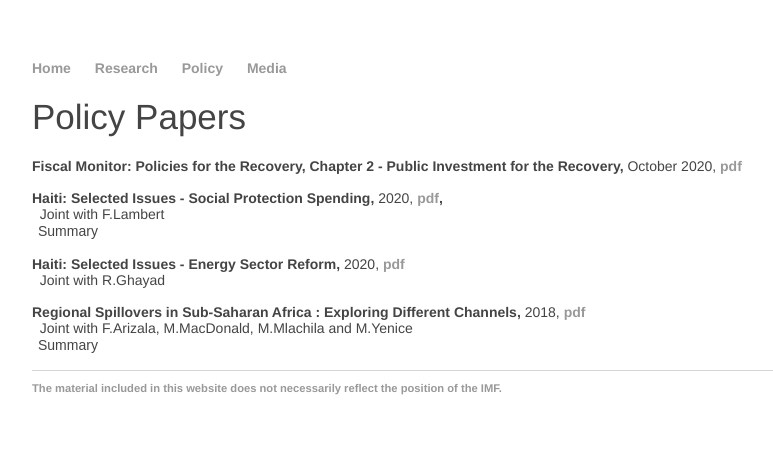
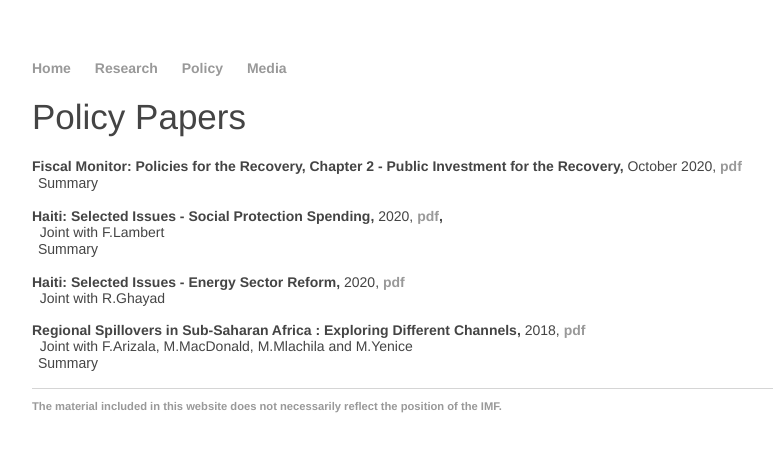
Before and after one commit to matthieubellon/matthieubellon.github.io, a Jekyll site: the page built from policy/index.html, in a window 1280 px wide. Shown: the top 452 px of the page, without its empty margins (160-933 px from the left). Built offline with Jekyll 4.4.1, drawn with Linux system fonts in a browser that asks for light colours.

Commit message:
Update index.html

```diff
--- a/policy/index.html
+++ b/policy/index.html
@@ -7,6 +7,11 @@
 
 <br><strong>Fiscal Monitor: Policies for the Recovery, Chapter 2 - Public Investment for the Recovery,</strong> October 2020, <strong>
 <a href="https://www.imf.org/en/Publications/FM/Issues/2020/09/30/october-2020-fiscal-monitor">pdf</a></strong>
+<br>
+<button type="button" class="collapsible">Summary</button>
+<div class="content">
+This chapter argues that governments need to scale up public investment to ensure successful reopening, boost growth, and prepare economies for the future. Low interest rates make borrowing to invest desirable. Countries that cannot access finance will, however, need to do more with less. The chapter explains how investment can be scaled up while preserving quality. Increasing public investment by 1 percent of GDP in advanced and emerging economies could create 7 million jobs directly, and more than 20 million jobs indirectly. Investments in healthcare, housing, digitalization, and the environment would lay the foundations for a more resilient and inclusive economy.
+</div>
 <br>
 
 <br><strong>Haiti: Selected Issues - Social Protection Spending,</strong> 2020, <strong>
```
